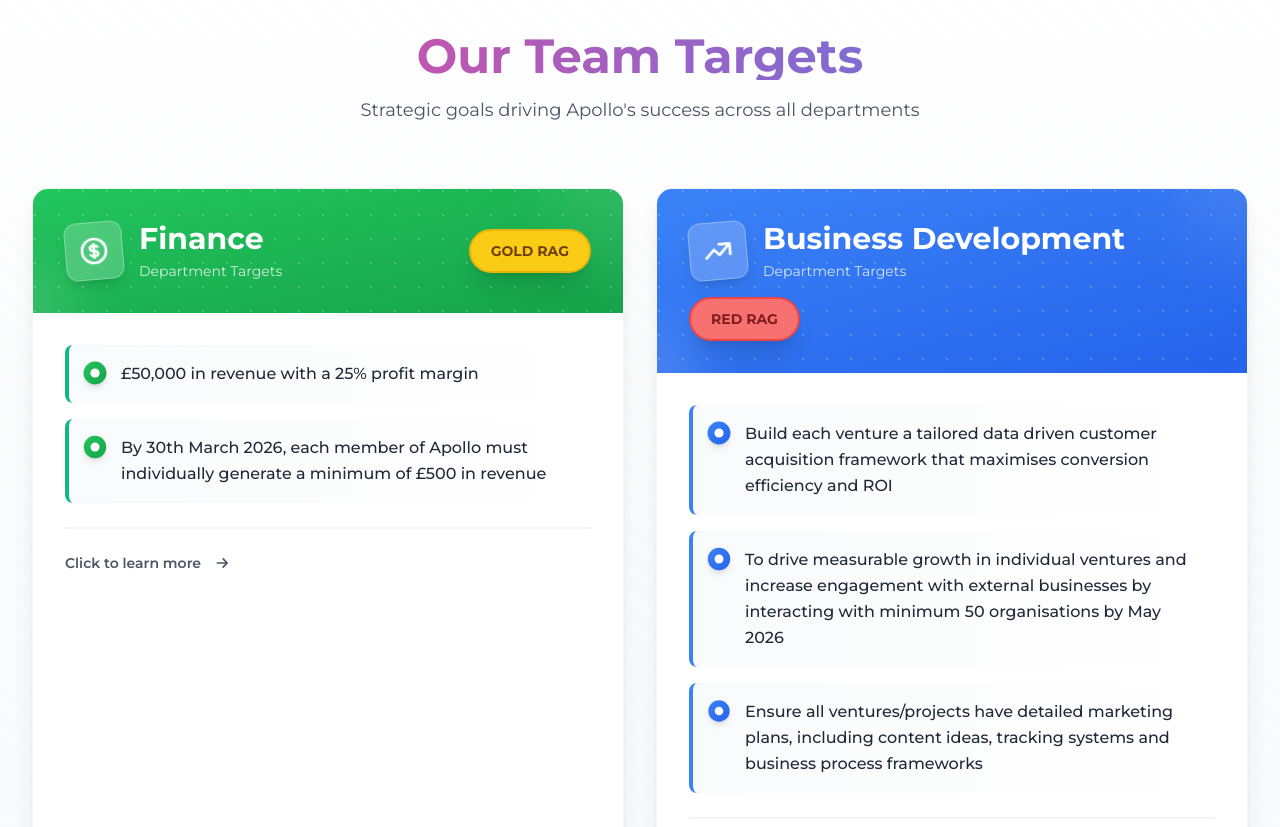
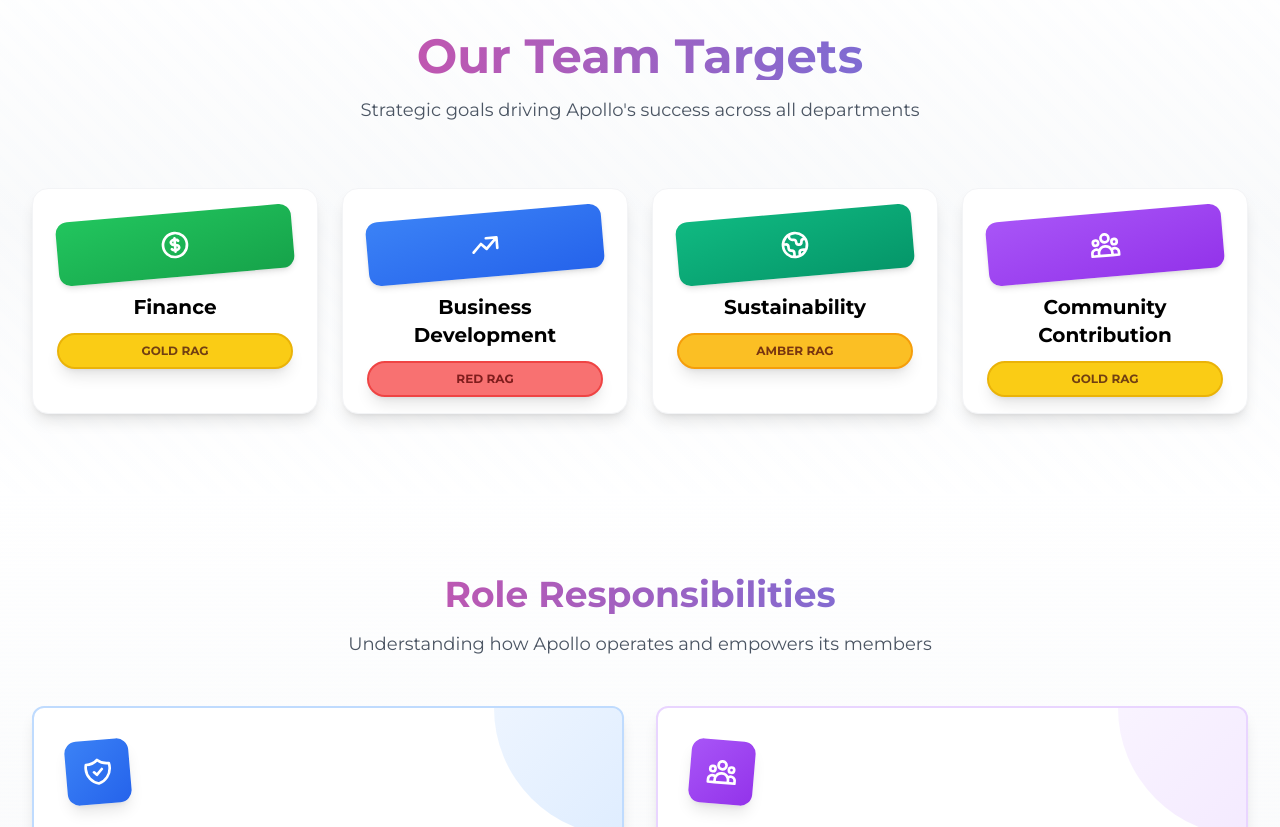
Before and after one commit to Mattpbaker/Apollo, a Next.js app: page / in a window 1280 px wide. Shown: the part 1600-2427 px from the top of the page. Built offline with nearby package versions, Linux system fonts and the light colour scheme.

Commit message:
Redesign targets section with compact cards and hover expansion

```diff
--- a/components/Targets.tsx
+++ b/components/Targets.tsx
@@ -208,61 +208,39 @@
           whileInView="visible"
           viewport={{ once: true, amount: 0.2 }}
           variants={containerVariants}
-          className="grid grid-cols-1 md:grid-cols-2 gap-8"
+          className="grid grid-cols-1 md:grid-cols-2 lg:grid-cols-4 gap-6"
         >
           {departments.map((dept, index) => (
             <motion.div
               key={index}
               variants={cardVariants}
-              whileHover={{ y: -12, scale: 1.03, rotateY: 2 }}
+              whileHover={{ scale: 1.05, y: -8 }}
               onClick={() => handleCardClick(index)}
-              className="bg-white rounded-2xl overflow-hidden cursor-pointer shadow-xl hover:shadow-2xl transition-all duration-300 group border border-gray-100 relative"
+              className="bg-white rounded-2xl overflow-hidden cursor-pointer shadow-lg hover:shadow-2xl transition-all duration-300 group border border-gray-100 relative"
             >
-              {/* Hover glow effect */}
-              <div className="absolute inset-0 opacity-0 group-hover:opacity-100 transition-opacity duration-300 bg-gradient-to-br from-blue-50/50 to-purple-50/50 pointer-events-none"></div>
-              <motion.div
-                whileHover={{ scale: 1.02 }}
-                className={`bg-gradient-to-br ${dept.color} p-8 relative overflow-hidden`}
-              >
-                {/* Animated background pattern */}
-                <div className="absolute inset-0 opacity-20">
-                  <div className="absolute inset-0" style={{
-                    backgroundImage: 'radial-gradient(circle at 2px 2px, white 1px, transparent 0)',
-                    backgroundSize: '24px 24px',
-                  }}></div>
-                </div>
-                {/* Decorative circles */}
-                <div className="absolute top-0 right-0 w-32 h-32 bg-white/10 rounded-full blur-2xl -mr-16 -mt-16"></div>
-                <div className="absolute bottom-0 left-0 w-24 h-24 bg-white/10 rounded-full blur-xl -ml-12 -mb-12"></div>
-                <div className="absolute inset-0 bg-white opacity-0 group-hover:opacity-10 transition-opacity duration-300"></div>
-
-                <div className="relative z-10 flex items-center justify-between flex-wrap gap-4">
-                  <div className="flex items-center gap-4">
+              {/* Default compact view */}
+              <div className="p-6 pb-4">
                 <motion.div
                   animate={{ rotate: [0, 5, -5, 0] }}
                   transition={{ duration: 3, repeat: Infinity, repeatDelay: 2 }}
-                      className="bg-white/20 backdrop-blur-sm rounded-xl p-3 shadow-lg border border-white/30"
+                  className={`bg-gradient-to-br ${dept.color} rounded-xl p-4 mb-4 flex items-center justify-center shadow-md`}
                 >
                   <div className="text-white">
                     {dept.icon}
                   </div>
                 </motion.div>
-                    <div>
-                      <h3 className="font-subtitle text-2xl md:text-3xl font-bold text-white mb-1">
+
+                <h3 className="font-subtitle text-xl font-bold text-apollo-black mb-3 text-center">
                   {dept.name}
                 </h3>
-                      <p className="text-white/80 text-sm font-caption">
-                        Department Targets
-                      </p>
-                    </div>
-                  </div>
+
                 {dept.ragRating && (
                   <motion.div
                     initial={{ scale: 0 }}
                     whileInView={{ scale: 1 }}
                     viewport={{ once: true }}
                     transition={{ delay: 0.2, type: "spring" }}
-                      className={`px-5 py-2.5 rounded-full font-bold text-sm shadow-xl border-2 ${
+                    className={`px-4 py-2 rounded-full font-bold text-xs shadow-lg border-2 text-center ${
                       dept.ragRating === 'GOLD' ? 'bg-yellow-400 text-yellow-900 border-yellow-500' :
                       dept.ragRating === 'RED' ? 'bg-red-400 text-red-900 border-red-500' :
                       dept.ragRating === 'AMBER' ? 'bg-amber-400 text-amber-900 border-amber-500' :
@@ -273,66 +251,40 @@
                   </motion.div>
                 )}
               </div>
-              </motion.div>
-              <div className="p-8 bg-white">
-                <div className="space-y-4 mb-6">
-                  {dept.targets.map((target, targetIndex) => (
+
+              {/* Hover expanded view - slides down */}
+              <div className="overflow-hidden max-h-0 group-hover:max-h-96 transition-all duration-300 ease-in-out opacity-0 group-hover:opacity-100">
+                <div className={`bg-gradient-to-br ${dept.color} p-6 pt-4 text-white relative`}>
+                  {/* Decorative elements */}
+                  <div className="absolute top-0 right-0 w-20 h-20 bg-white/10 rounded-full blur-xl -mr-10 -mt-10"></div>
+
+                  <div className="relative z-10">
+                    <div className="mb-4">
+                      <p className="text-xs font-semibold text-white/80 mb-2 uppercase tracking-wide">
+                        {dept.targets.length} {dept.targets.length === 1 ? 'Target' : 'Targets'}
+                      </p>
+                      {dept.targets[0] && (
+                        <p className="text-sm font-caption text-white/95 leading-relaxed line-clamp-2">
+                          {dept.targets[0]}
+                        </p>
+                      )}
+                    </div>
                     <motion.div
-                      key={targetIndex}
-                      initial={{ opacity: 0, y: 10 }}
-                      whileInView={{ opacity: 1, y: 0 }}
-                      viewport={{ once: true }}
-                      transition={{ delay: targetIndex * 0.1 }}
-                      whileHover={{ x: 4 }}
-                      className="group/item"
+                      whileHover={{ x: 3 }}
+                      className="flex items-center gap-2 text-xs font-semibold text-white/90 pt-2 border-t border-white/20"
                     >
-                      <div className="flex items-start gap-4 p-4 rounded-lg bg-gradient-to-r from-gray-50 to-white border-l-4 hover:shadow-md transition-all duration-300"
-                        style={{
-                          borderLeftColor: dept.color.includes('green') ? '#10B981' :
-                                        dept.color.includes('blue') ? '#3B82F6' :
-                                        dept.color.includes('purple') ? '#A855F7' :
-                                        dept.color.includes('emerald') ? '#10B981' : '#3B82F6'
-                        }}
-                      >
-                        <motion.div
-                          animate={{ scale: [1, 1.15, 1] }}
-                          transition={{ duration: 2, repeat: Infinity, delay: targetIndex * 0.3 }}
-                          className={`w-5 h-5 rounded-full bg-gradient-to-br ${dept.color} mt-0.5 flex-shrink-0 shadow-md flex items-center justify-center`}
-                        >
-                          <div className="w-2 h-2 bg-white rounded-full"></div>
-                        </motion.div>
-                        <p className="font-caption text-base text-gray-800 leading-relaxed flex-1 font-medium">
-                          {target}
-                        </p>
-                      </div>
-                    </motion.div>
-                  ))}
-                </div>
-
-                <motion.div
-                  initial={{ opacity: 0 }}
-                  whileInView={{ opacity: 1 }}
-                  viewport={{ once: true }}
-                  transition={{ delay: 0.3 }}
-                  className="pt-6 border-t-2 border-gray-100"
-                >
-                  <motion.div
-                    whileHover={{ x: 5 }}
-                    className="flex items-center gap-2 text-sm font-semibold text-gray-600 group-hover:text-apollo-blue transition-colors cursor-pointer"
-                  >
-                    <span>Click to learn more</span>
-                    <motion.svg
-                      animate={{ x: [0, 5, 0] }}
-                      transition={{ duration: 1.5, repeat: Infinity }}
-                      className="w-5 h-5"
+                      <span>Click for details</span>
+                      <svg
+                        className="w-4 h-4"
                         fill="none"
                         stroke="currentColor"
                         viewBox="0 0 24 24"
                       >
                         <path strokeLinecap="round" strokeLinejoin="round" strokeWidth={2} d="M13 7l5 5m0 0l-5 5m5-5H6" />
-                    </motion.svg>
+                      </svg>
                     </motion.div>
-                </motion.div>
+                  </div>
+                </div>
               </div>
             </motion.div>
           ))}
--- a/next.config.js
+++ b/next.config.js
@@ -1,7 +1,9 @@
 /** @type {import('next').NextConfig} */
 const nextConfig = {
   reactStrictMode: true,
+  output: 'export', // Enable static export
   images: {
+    unoptimized: true, // Required for static export
     formats: ['image/avif', 'image/webp'],
     dangerouslyAllowSVG: true,
     contentSecurityPolicy: "default-src 'self'; script-src 'none'; sandbox;",
```
Lines whose indentation alone changed are shown as unchanged.
